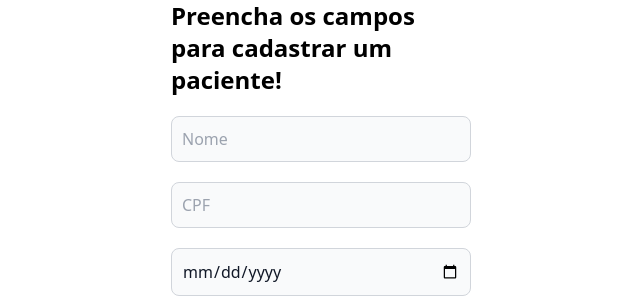
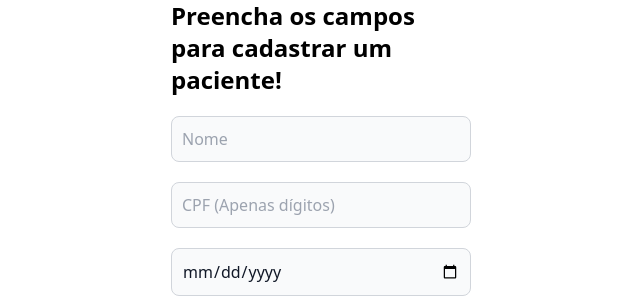
Before and after one commit to VitorDanielA/capssaude, a Next.js app: page /cadastrarPaciente/FormCadastrarPaciente in a window 1280 px wide. Shown: the top 298 px of the page, without its empty margins (319-959 px from the left). Built offline with nearby package versions, Linux system fonts and the light colour scheme.

Commit message:
ajustando placeholder

```diff
--- a/src/components/CadastrarPaciente.tsx
+++ b/src/components/CadastrarPaciente.tsx
@@ -78,7 +78,7 @@ export default function CadastrarPaciente() {
       type: "text",
       name: "cpf",
       className: "bg-gray-50 border border-gray-300 text-gray-900 rounded-lg block w-full p-2.5 focus: outline-none mb-5",
-      placeholder: "CPF",
+      placeholder: "CPF (Apenas dígitos)",
       required: true,
     },
     {
```
